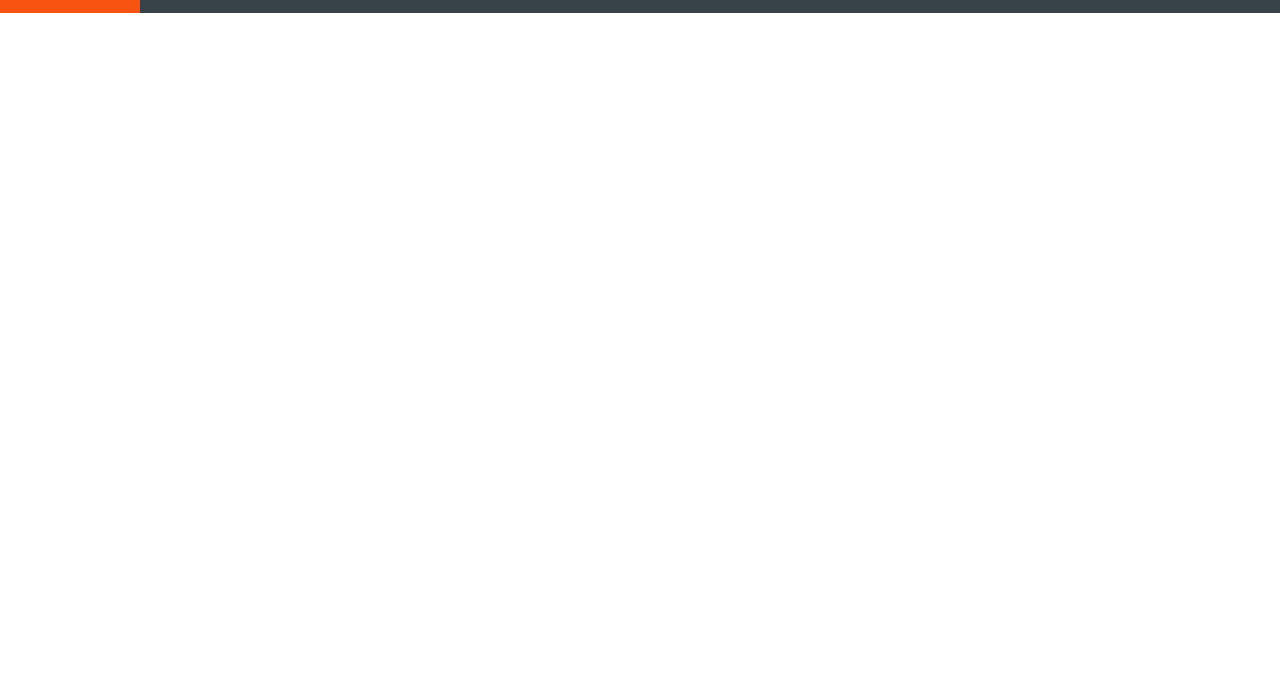
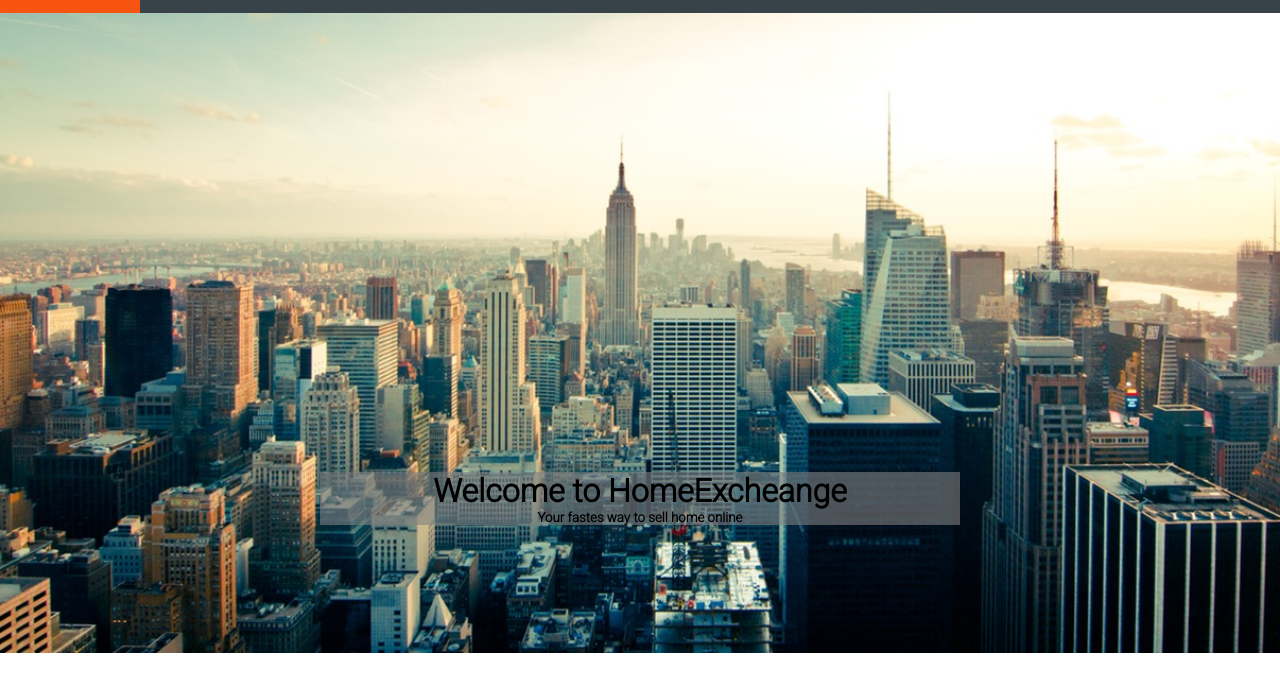
Before and after one commit to FEDKursevi/git-domaci-fed29, a plain HTML site: page index.html in a window 1280 px wide. Shown: the part 52-744 px from the top of the page. Drawn offline with nearby package versions, Linux system fonts and the light colour scheme; files that its build step writes are made by us from their sources.

Commit message:
Dodao main i zavrsena sekcija 1.

```diff
--- a/index.html
+++ b/index.html
@@ -22,6 +22,13 @@
         </ul>
         </nav>
     </header>
-
+    <main>
+        <section class="sec1">
+            <div class="naslovi">
+                <h1>Welcome to HomeExcheange</h1>
+                <h5>Your fastes way to sell home online</h5>
+            </div>
+        </section>
+    </main>
 </body>
 </html>
--- a/sass/style.scss
+++ b/sass/style.scss
@@ -7,7 +7,9 @@
     padding: 0;
     margin: 0;
 }
-
+ main {
+     width: 100%;
+ }
 header {
     width: 100%;
 
@@ -55,3 +57,31 @@ header {
         }
     }
 }
+section {
+    width: 100%;
+}
+.sec1 {
+    background-image: url("../slike/intro.jpg");
+    background-size: cover;
+    position: relative;
+    text-align: center;
+    height: 40em;
+
+
+    .naslovi {
+        position: absolute;
+        width: 50%;
+        bottom: 20%;
+        background-color: rgba(128, 128, 128, 0.596);
+        margin: 0 25%;
+
+        margin-right: 25%;
+        h1 {
+            text-align: center;
+            font-size: 2em;
+        }
+        h5 {
+            text-align: center;
+        }
+    }
+}
```
